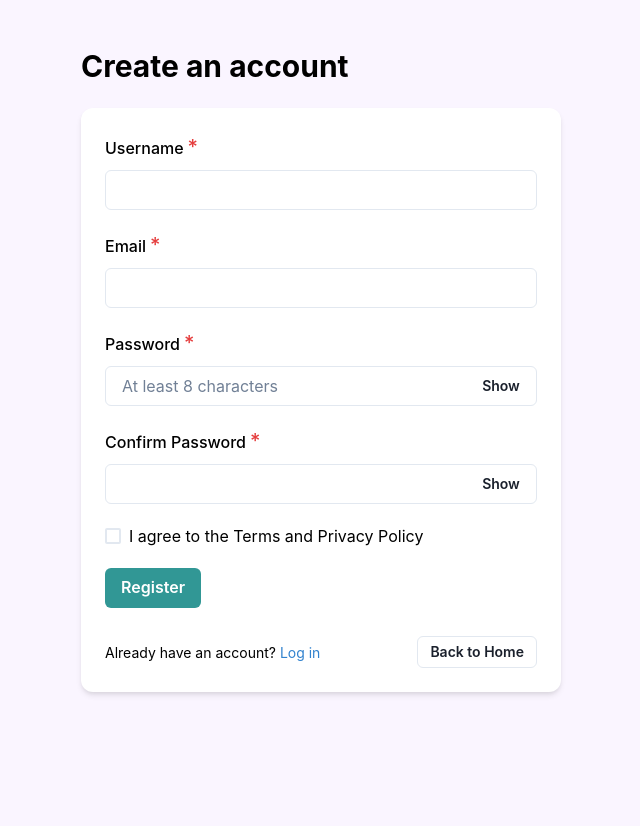
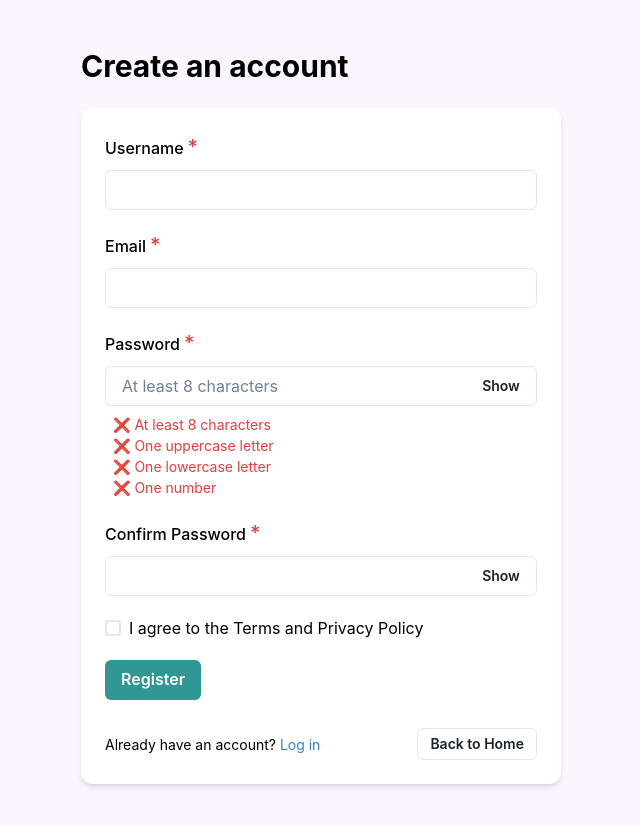
Before and after one commit to jakeyljohnson13/maxxenergy-vite-react, a React (Vite) app: page /register in a window 1280 px wide. Shown: the top 826 px of the page, without its empty margins (319-959 px from the left). Before the commit the page ends 800 px from the top, so only its background shows below. Built offline with nearby package versions, Linux system fonts and the light colour scheme; no server answers.

Commit message:
Pre-submit checklist attempt 1

```diff
--- a/src/pages/Register.jsx
+++ b/src/pages/Register.jsx
@@ -8,6 +8,19 @@ import { Link as RouterLink, useNavigate } from "react-router-dom";
 import API from "../api";
 
 const emailRe = /^[^\s@]+@[^\s@]+\.[^\s@]+$/;
+
+const passwordRequirements = [
+  { label: "At least 8 characters", test: (pw) => pw.length >= 8 },
+  { label: "One uppercase letter", test: (pw) => /[A-Z]/.test(pw) },
+  { label: "One lowercase letter", test: (pw) => /[a-z]/.test(pw) },
+  { label: "One number", test: (pw) => /[0-9]/.test(pw) }
+];
+
+const getPasswordStatus = (pw) =>
+  passwordRequirements.map((req) => ({
+    label: req.label,
+    met: req.test(pw),
+  }));
 
 export default function Register() {
   const toast = useToast();
@@ -25,12 +38,13 @@ export default function Register() {
   const [showConfirm, setShowConfirm] = useState(false);
   const [submitting, setSubmitting] = useState(false);
 
+  const unmet = getPasswordStatus(values.password).filter((r) => !r.met);
   const errors = {
     username: values.username.trim() ? "" : "Username is required.",
     email: !values.email.trim()
       ? "Email is required."
       : emailRe.test(values.email) ? "" : "Enter a valid email.",
-    password: values.password.length >= 8 ? "" : "Password must be at least 8 characters.",
+    password: unmet.length === 0 ? "" : "Password does not meet all requirements.",
     confirm: values.confirm === values.password ? "" : "Passwords do not match.",
     agree: values.agree ? "" : "You must agree to the terms.",
   };
@@ -47,7 +61,6 @@ export default function Register() {
     setTouched({ username: true, email: true, password: true, confirm: true, agree: true });
     if (Object.values(errors).some(Boolean)) return;
 
-
     try {
       setSubmitting(true);
 
@@ -57,7 +70,6 @@ export default function Register() {
         password: values.password,
       });
 
-      // ensure clean auth state (no token yet)
       localStorage.removeItem("token");
       localStorage.removeItem("username");
 
@@ -126,6 +138,14 @@ export default function Register() {
               </InputRightElement>
             </InputGroup>
             <FormErrorMessage>{errors.password}</FormErrorMessage>
+
+            <Box pl={2} pt={2}>
+              {getPasswordStatus(values.password).map((req, idx) => (
+                <Text key={idx} fontSize="sm" color={req.met ? "green.500" : "red.500"}>
+                  {req.met ? "✅" : "❌"} {req.label}
+                </Text>
+              ))}
+            </Box>
           </FormControl>
 
           <FormControl isInvalid={isInvalid("confirm")} isRequired>
```
